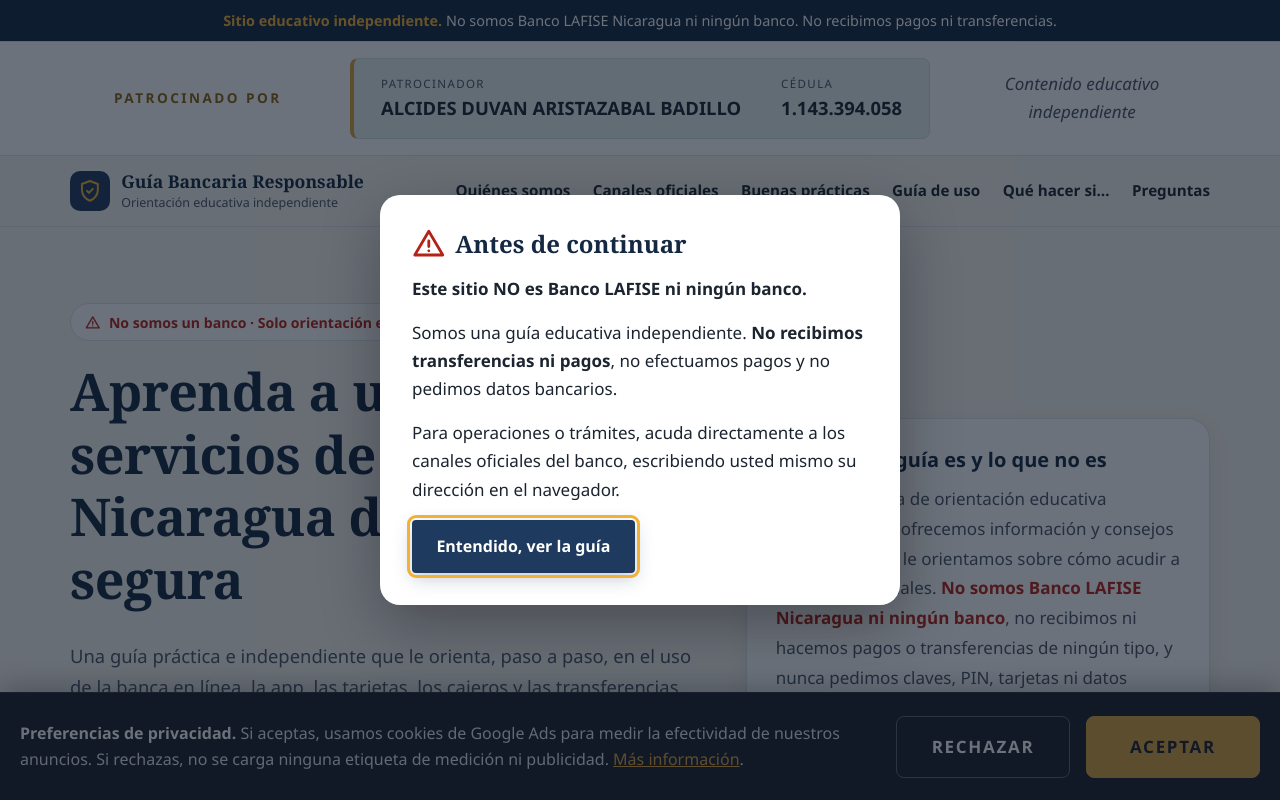
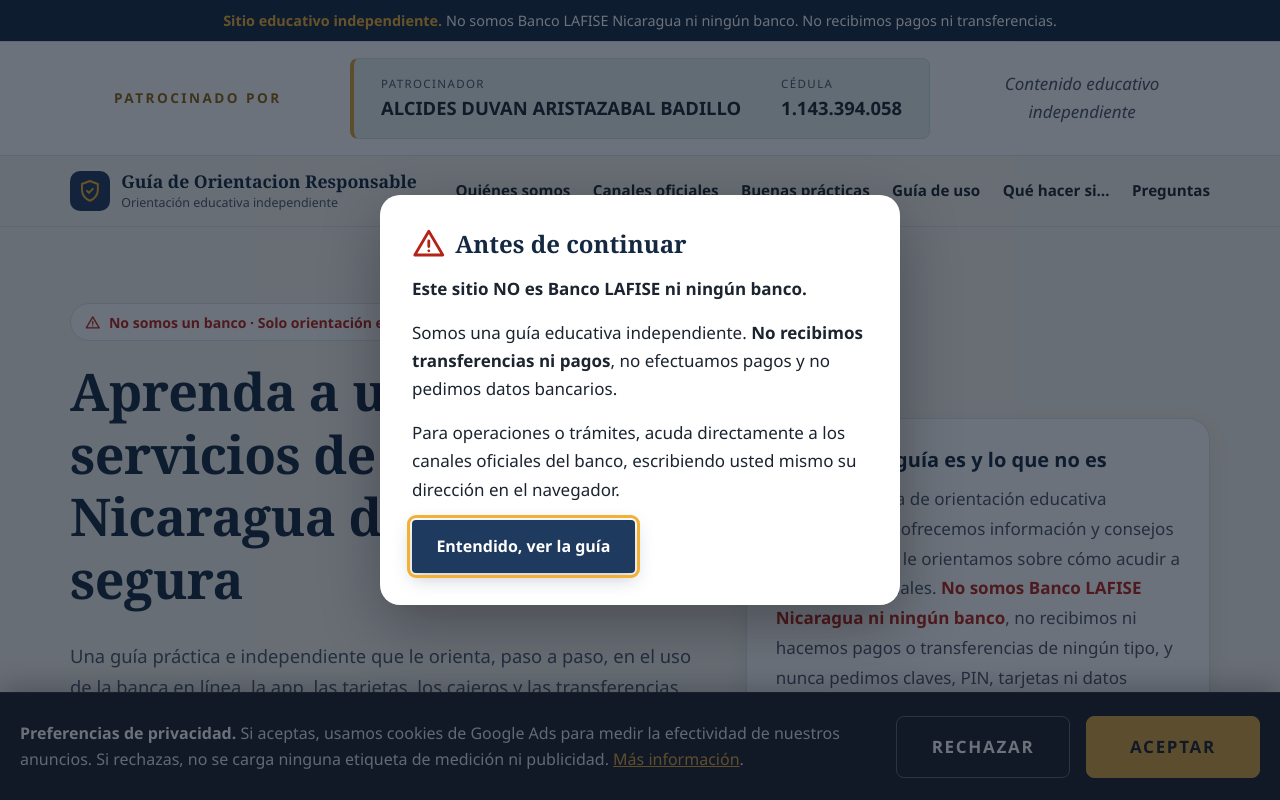
Before and after one commit to juanju009/infguialaf, a PHP site: page / in a window 1280 px wide. Run offline with PHP 8.4, Linux system fonts and the light colour scheme.

Commit message:
Update site name and email contact message

```diff
--- a/index.php
+++ b/index.php
@@ -16,7 +16,7 @@ session_start();
 /* ============================ SITE_CONFIG ============================ */
 $SITE = [
     // --- Identidad de ESTA guía (no del banco) -------------------------
-    'nombre'        => 'Guía Bancaria Responsable',            // ✏️ Nombre de su guía
+    'nombre'        => 'Guía de Orientacion Responsable',            // ✏️ Nombre de su guía
     'subtitulo'     => 'Orientación educativa independiente',  // ✏️
     'responsable'   => 'ALCIDES DUVAN ARISTAZABAL BADILLO',                // ✏️ OBLIGATORIO: responsable del sitio
 
@@ -622,7 +622,7 @@ td:first-child{font-weight:600}
       <h3>Cookies y medición</h3>
       <p><?php if ($SITE['banner_cookies']): ?>Con su consentimiento, usamos cookies de Google Ads para medir la efectividad de nuestros anuncios. Si las rechaza, no se carga ninguna etiqueta de medición ni publicidad. Puede cambiar su elección en cualquier momento desde el enlace “Preferencias de cookies” al pie de página.<?php else: ?>Actualmente este sitio no utiliza cookies de medición ni publicidad. Solo guarda en su navegador si ya vio el aviso inicial.<?php endif; ?></p>
       <h3>Sus derechos</h3>
-      <p>Puede solicitar acceso o eliminación de los datos que nos haya enviado escribiendo a <?= $SITE['email'] !== '' ? '<a href="mailto:' . h($SITE['email']) . '">' . h($SITE['email']) . '</a>' : '<span class="pendiente">PENDIENTE: correo de contacto</span>' ?>.</p>
+      <p>Puede solicitar acceso o eliminación de los datos que nos haya enviado escribiendo a <?= $SITE['email'] !== '' ? '<a href="mailto:' . h($SITE['email']) . '">' . h($SITE['email']) . '</a>' : '<span class="pendiente">Contenido Educativo</span>' ?>.</p>
     </div>
   </div>
 </section>
```
